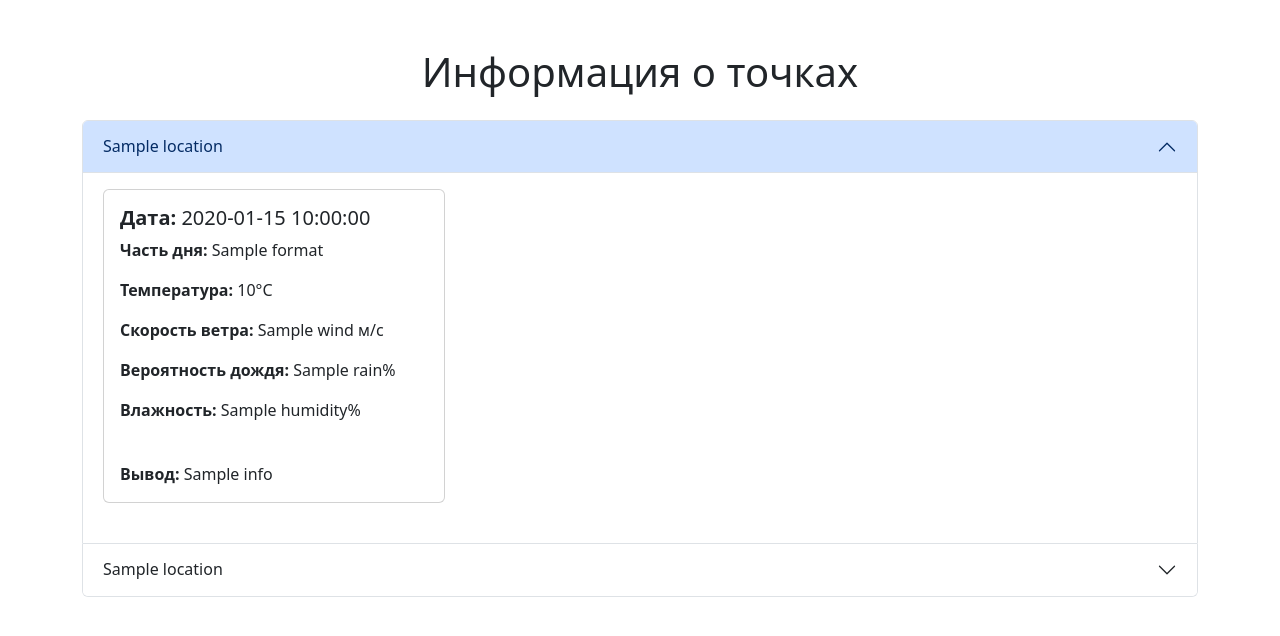
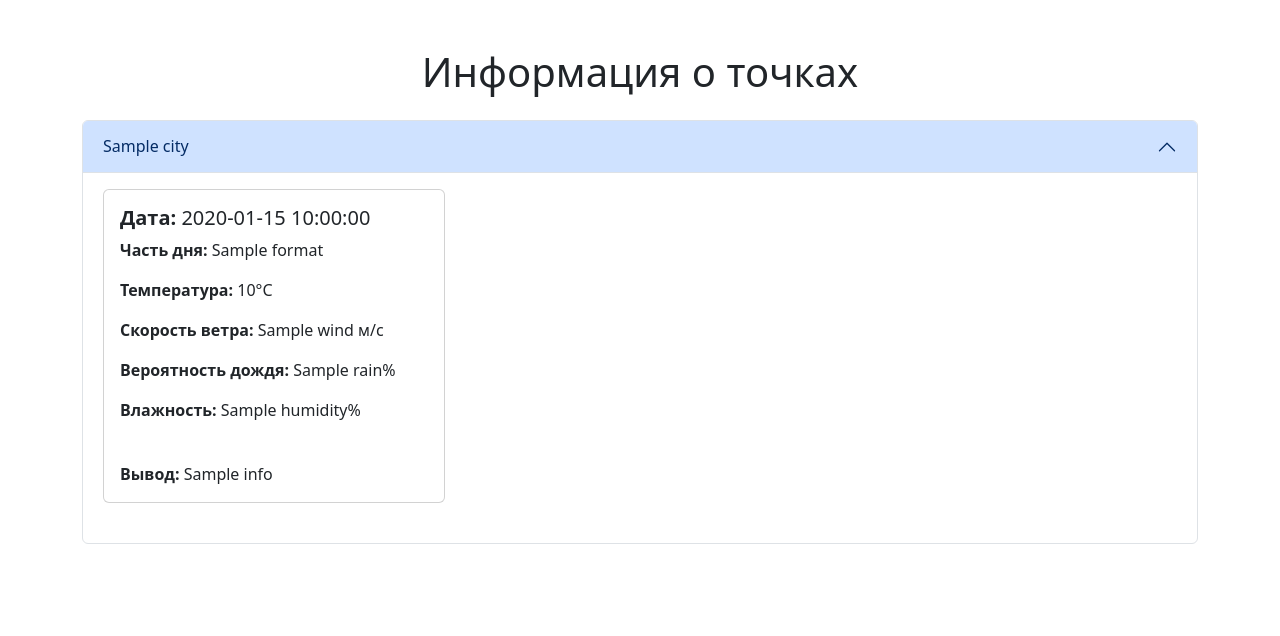
Before and after one commit to alcosoda/Project12, a Flask app: template templates/index.html in a window 1280 px wide. Shown: the top 636 px of the page. Run offline with Flask 3, Linux system fonts and the light colour scheme; the template is opened without the code that fills it: most values are stand-ins (such as "Sample title", 1, 10 or a date in 2020).

Commit message:
Добавил любимый функционал добавления множества варинтов, резалт идеальный, инпут ужасный

```diff
--- a/app.py
+++ b/app.py
@@ -1,44 +1,35 @@
 from flask import Flask, render_template, request
-
-from logic import Connect, Weather # Импортируем классы из logic.py
+from logic import Connect, Weather
 
 app = Flask(__name__)
+api_key = 'Jul2EgzWSP0sgvNojXxIAbzCEJmMSlrq'  # Replace with your AccuWeather API key
 
-api_key = 'Jul2EgzWSP0sgvNojXxIAbzCEJmMSlrq'
+@app.route('/', methods=['GET', 'POST'])
+def main_page():
+    if request.method == 'POST':
+        try:
+            cities = request.form.getlist('cities[]')
+            weather_data = {}
 
+            for city in cities:
+                api = Connect(api_key=api_key)
+                weather_lst = api.get_weather(city)
 
-@app.route('/', methods=['GET'])
-def main_page():
+                weather_data[city] = []
+                for item in weather_lst:
+                    item.info = item.validate()
+                    weather_data[city].append(item)
+
+            return render_template('index.html', weather_data=weather_data, format={'Day': 'День', 'Night': 'Ночь'})
+
+        except KeyError:
+            return render_template('error_message.html', msg='В форме не хватает полей')
+        except IndexError:
+            return render_template('error_message.html', msg='Город не найден')
+        except Exception:
+            return render_template('error_message.html', msg='Не удаётся подключиться к API')
+
     return render_template('input.html')
-
-
-@app.route('/', methods=['POST'])
-def main_page_post():
-    try:
-        form = request.form
-        point_start, point_end = form['point_start'], form['point_end']
-
-        api = Connect(api_key=api_key)
-        start_lst = api.get_weather(point_start)
-        end_lst = api.get_weather(point_end)
-
-        weather_start = [item for item in start_lst]
-        weather_end = [item for item in end_lst]
-
-        for item in weather_start:
-            item.info = item.validate()
-        for item in weather_end:
-            item.info = item.validate()
-
-    except KeyError:
-        return render_template('error_message.html', msg='В форме не хватает полей')
-    except IndexError:
-        return render_template('error_message.html', msg='Город не найден')
-    except Exception:
-        return render_template('error_message.html', msg='Не удаётся подключиться к API')
-    return render_template('index.html', start=weather_start, end=weather_end,
-                           format={'Day': 'День', 'Night': 'Ночь'})
-
 
 if __name__ == '__main__':
     app.run()
--- a/templates/index.html
+++ b/templates/index.html
@@ -4,7 +4,6 @@
     <meta charset="UTF-8">
     <meta name="viewport" content="width=device-width, initial-scale=1.0">
     <title>Данные погоды</title>
-    <!-- Подключение Bootstrap CSS -->
     <link href="https://cdn.jsdelivr.net/npm/bootstrap@5.3.0/dist/css/bootstrap.min.css" rel="stylesheet">
 </head>
 <body>
@@ -12,17 +11,17 @@
         <h1 class="text-center mb-4">Информация о точках</h1>
 
         <div class="accordion" id="accordionExample">
-            <!-- Начальные точки -->
+            {% for city, weather_list in weather_data.items() %}
             <div class="accordion-item">
-                <h2 class="accordion-header" id="headingStart">
-                    <button class="accordion-button" type="button" data-bs-toggle="collapse" data-bs-target="#collapseStart" aria-expanded="true" aria-controls="collapseStart">
-                        {{ start.0.location }}
+                <h2 class="accordion-header" id="heading{{ loop.index }}">
+                    <button class="accordion-button" type="button" data-bs-toggle="collapse" data-bs-target="#collapse{{ loop.index }}" aria-expanded="{% if loop.first %}true{% else %}false{% endif %}" aria-controls="collapse{{ loop.index }}">
+                        {{ city }}
                     </button>
                 </h2>
-                <div id="collapseStart" class="accordion-collapse collapse show" aria-labelledby="headingStart" data-bs-parent="#accordionExample">
+                <div id="collapse{{ loop.index }}" class="accordion-collapse collapse {% if loop.first %}show{% endif %}" aria-labelledby="heading{{ loop.index }}" data-bs-parent="#accordionExample">
                     <div class="accordion-body">
                         <div class="row">
-                            {% for obj in start %}
+                            {% for obj in weather_list %}
                                 <div class="col-md-4 mb-4">
                                     <div class="card">
                                         <div class="card-body">
@@ -42,40 +41,10 @@
                     </div>
                 </div>
             </div>
-
-            <!-- Конечные точки -->
-            <div class="accordion-item">
-                <h2 class="accordion-header" id="headingEnd">
-                    <button class="accordion-button collapsed" type="button" data-bs-toggle="collapse" data-bs-target="#collapseEnd" aria-expanded="false" aria-controls="collapseEnd">
-                        {{ end.0.location }}
-                    </button>
-                </h2>
-                <div id="collapseEnd" class="accordion-collapse collapse" aria-labelledby="headingEnd" data-bs-parent="#accordionExample">
-                    <div class="accordion-body">
-                        <div class="row">
-                            {% for obj in end %}
-                                <div class="col-md-4 mb-4">
-                                    <div class="card">
-                                        <div class="card-body">
-                                            <h5 class="card-title"><strong>Дата:</strong> {{ obj.date }}</h5>
-                                            <p class="card-text"><strong>Часть дня:</strong> {{ format[obj.part] }}</p>
-                                            <p class="card-text"><strong>Температура:</strong> {{ obj.temp_c }}°C</p>
-                                            <p class="card-text"><strong>Скорость ветра:</strong> {{ obj.wind }} м/с</p>
-                                            <p class="card-text"><strong>Вероятность дождя:</strong> {{ obj.rain }}%</p>
-                                            <p class="card-text"><strong>Влажность:</strong> {{ obj.humidity }}%</p>
-                                            <p class="card-text"><strong>Вывод:</strong> {{ obj.info }}</p>
-                                        </div>
-                                    </div>
-                                </div>
-                            {% endfor %}
-                        </div>
-                    </div>
-                </div>
-            </div>
+            {% endfor %}
         </div>
     </div>
 
-    <!-- Подключение Bootstrap JS -->
     <script src="https://cdn.jsdelivr.net/npm/bootstrap@5.3.0/dist/js/bootstrap.bundle.min.js"></script>
 </body>
 </html>
```
Also changed, not shown: templates/input.html (+26 -8 lines).
